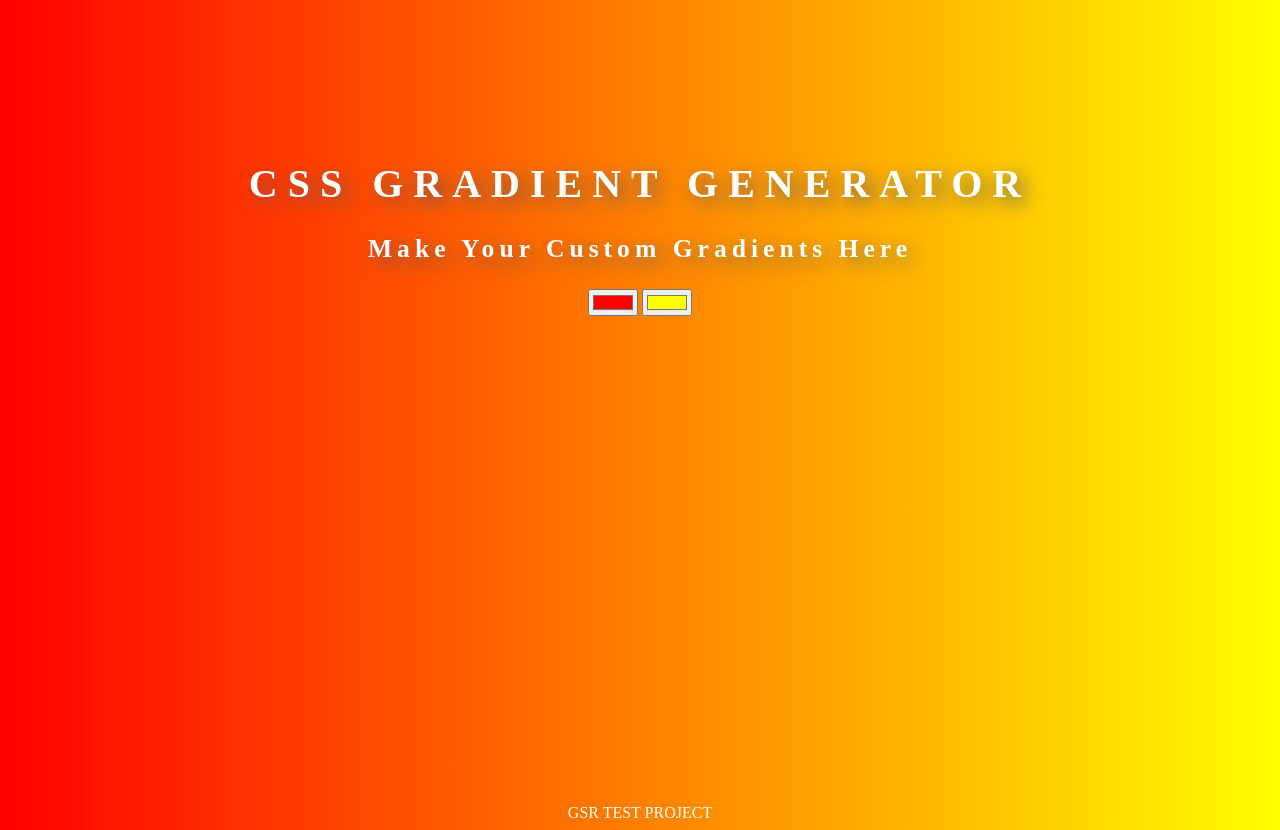
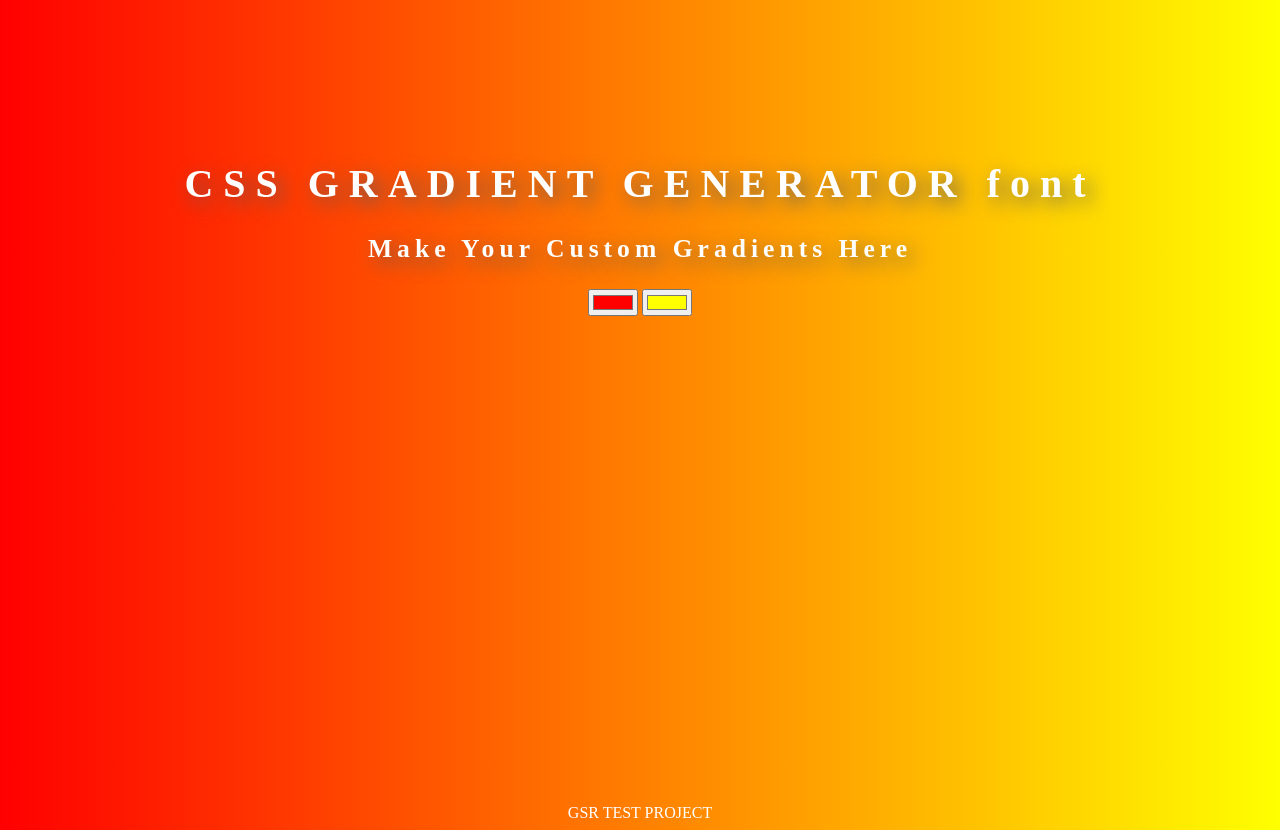
Before and after one commit to Sasinda98/Gradient-Generator, a plain HTML site: page index.html in a window 1280 px wide. Drawn offline with Linux system fonts and the light colour scheme.

Commit message:
changing title

```diff
--- a/index.html
+++ b/index.html
@@ -8,7 +8,7 @@
 <body>
 
    <div class="container">
-        <h1 class="heading">CSS GRADIENT GENERATOR</h1>
+        <h1 class="heading">CSS GRADIENT GENERATOR font</h1>
         <h3 class="subheading">Make Your Custom Gradients Here</h3>
 
         <input id="color1" type="color" value="#ff0000">
```
